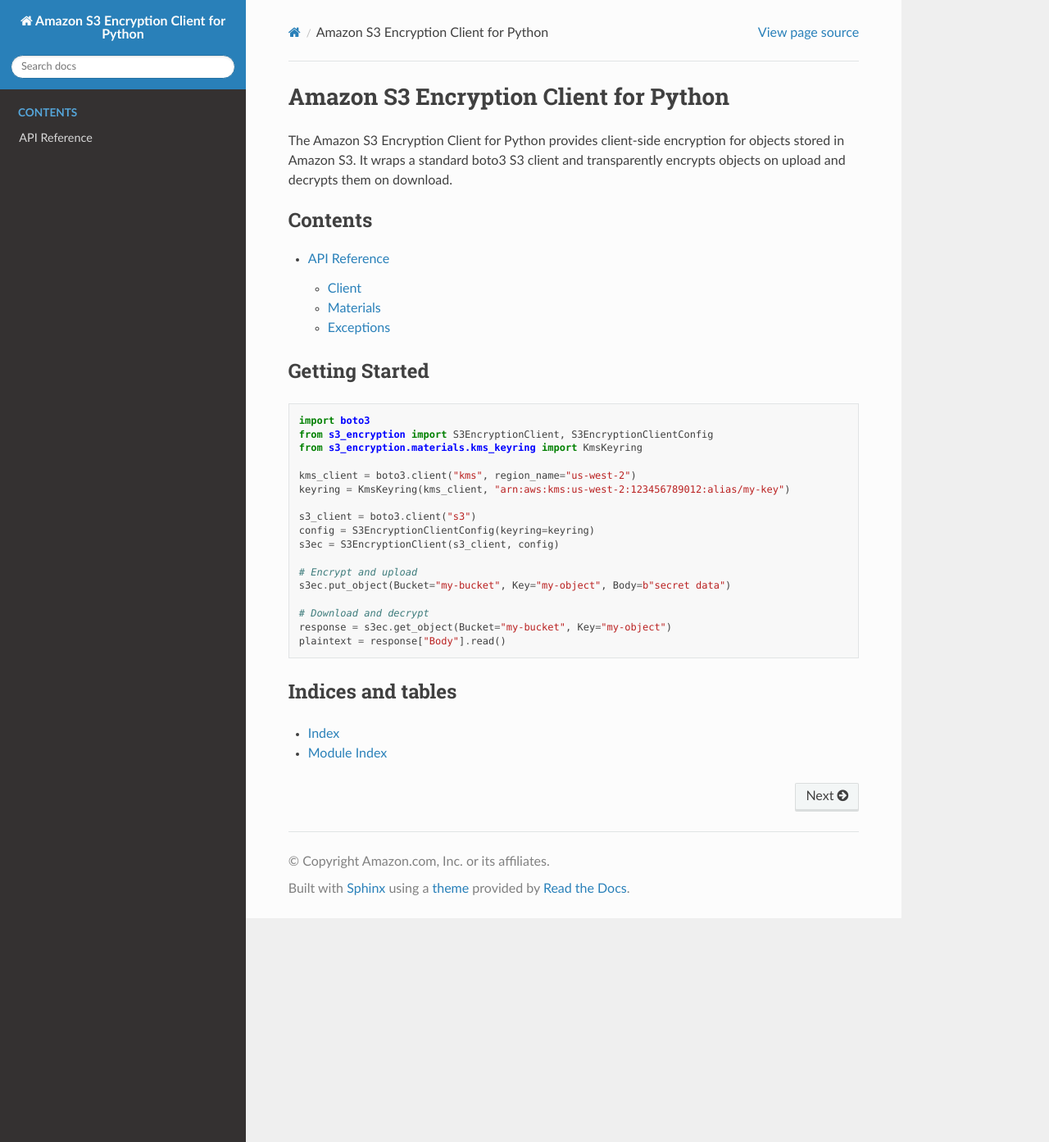
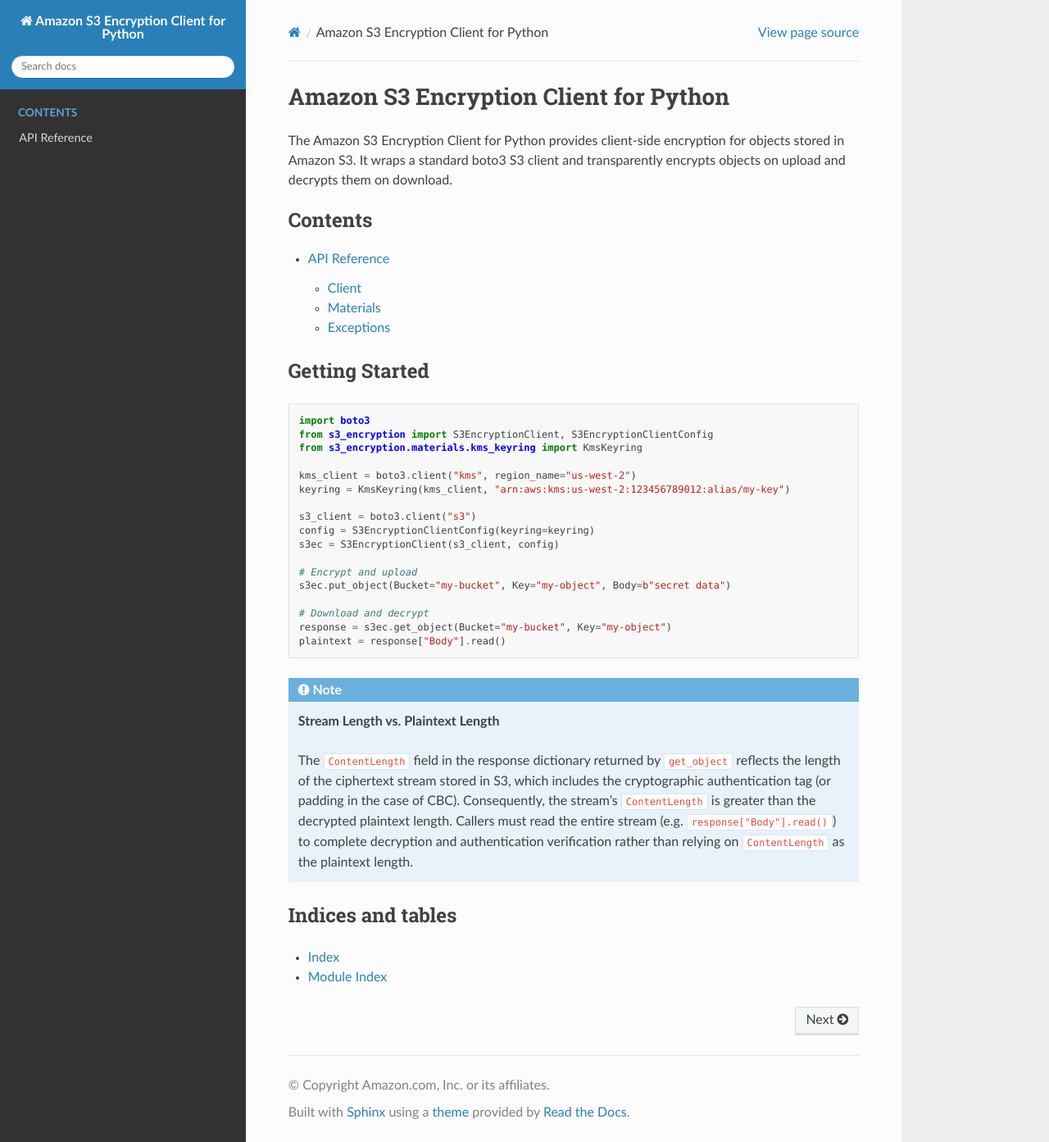
Before and after one commit to aws/amazon-s3-encryption-client-python, a Sphinx documentation site: the page built from docs/index.rst, in a window 1280 px wide and 1393 px high. Shown: the whole window at 82% size. Built offline with Sphinx 7.4.7 and the Read the Docs theme 3.1.0, drawn with Linux system fonts in a browser that asks for light colours.

Commit message:
docs: clarify GetObject stream ContentLength is not plaintext length
Fixes #164

Clarify in the README, Sphinx documentation (docs/index.rst), and API docstrings (S3EncryptionClient.get_object, on_get_object_after_call, and GetEncryptedObjectPipeline.decrypt) that the ContentLength in the response dictionary returned by get_object corresponds to the ciphertext stream length stored in S3 (which includes the cryptographic authentication tag or CBC padding), rather than the decrypted plaintext length.

Callers must read the entire stream (e.g. via response['Body'].read()) to ensure complete decryption and authentication verification.

```diff
--- a/docs/index.rst
+++ b/docs/index.rst
@@ -34,6 +34,19 @@ Getting Started
    response = s3ec.get_object(Bucket="my-bucket", Key="my-object")
    plaintext = response["Body"].read()
 
+.. note::
+
+   **Stream Length vs. Plaintext Length**
+
+   The ``ContentLength`` field in the response dictionary returned by ``get_object``
+   reflects the length of the ciphertext stream stored in S3, which includes
+   the cryptographic authentication tag (or padding in the case of CBC). Consequently,
+   the stream's ``ContentLength`` is greater than the decrypted plaintext length.
+   Callers must read the entire stream (e.g. ``response["Body"].read()``) to complete
+   decryption and authentication verification rather than relying on ``ContentLength``
+   as the plaintext length.
+
+
 Indices and tables
 ------------------
 
```
Also changed, not shown: README.md (+5 -0 lines), src/s3_encryption/__init__.py (+10 -0 lines), 1 other file.
